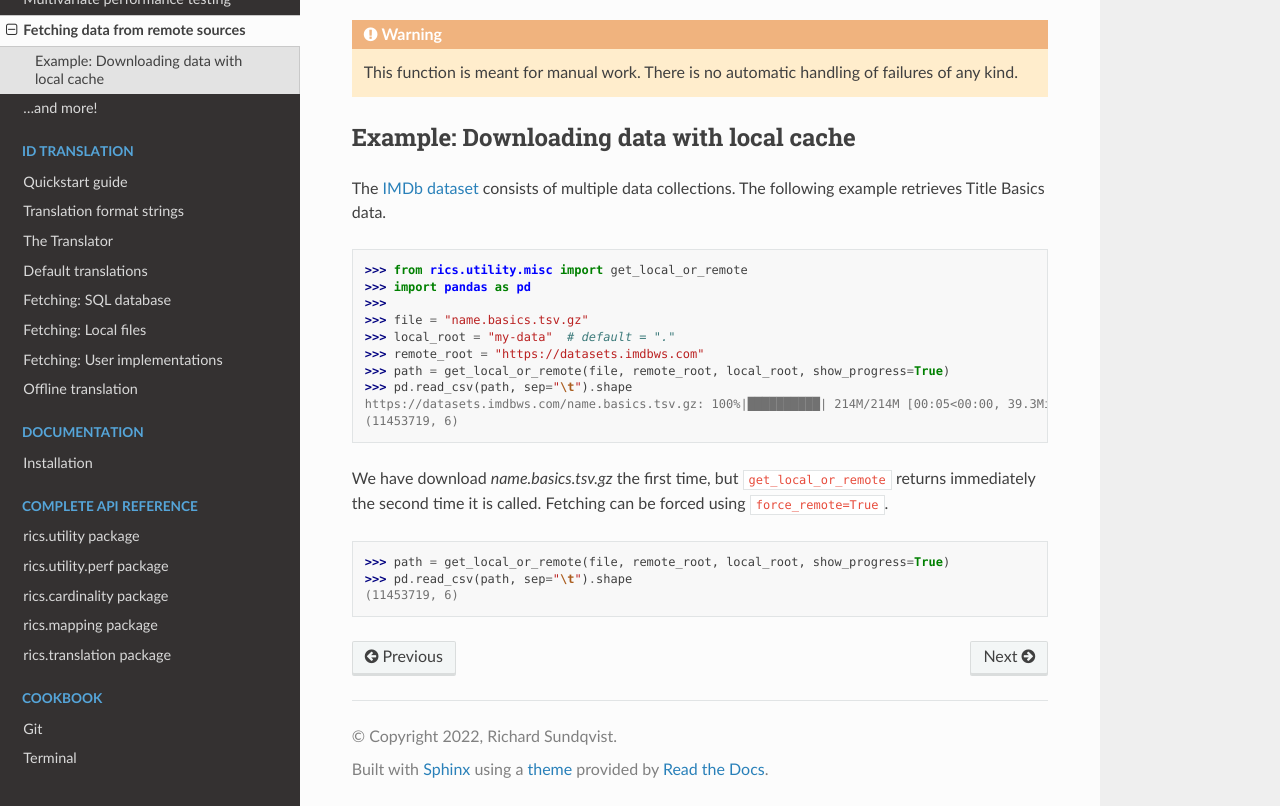
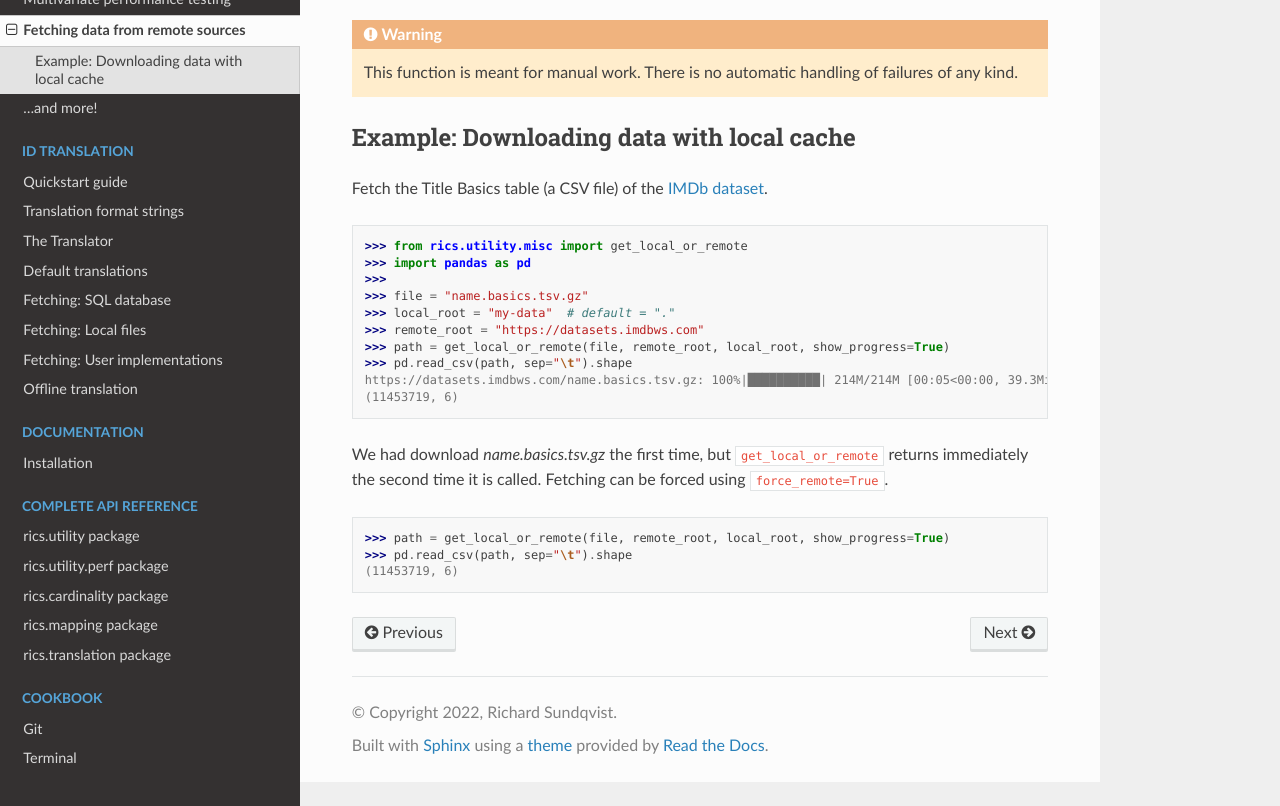
Before and after one commit to rsundqvist/rics, a Sphinx documentation site: the page built from docs/utility-data-download.rst, in a window 1280 px wide and 1142 px high, cut to the strip 336-1142 px from the top of the window. Built offline with Sphinx 7.4.7 and the Read the Docs theme 2.0.0, drawn with Linux system fonts in a browser that asks for light colours.

Commit message:
Update utility-data-download.rst

```diff
--- a/docs/utility-data-download.rst
+++ b/docs/utility-data-download.rst
@@ -13,7 +13,7 @@ postprocessed data is stored.
 ------------------------------------------
 Example: Downloading data with local cache
 ------------------------------------------
-The `IMDb dataset`_ consists of multiple data collections. The following example retrieves Title Basics data.
+Fetch the Title Basics table (a CSV file) of the `IMDb dataset`_.
 
 >>> from rics.utility.misc import get_local_or_remote
 >>> import pandas as pd
@@ -26,7 +26,7 @@ The `IMDb dataset`_ consists of multiple data collections. The following example
 https://datasets.imdbws.com/name.basics.tsv.gz: 100%|██████████| 214M/214M [00:05<00:00, 39.3MiB/s]
 (11453719, 6)
 
-We have download `name.basics.tsv.gz` the first time, but ``get_local_or_remote`` returns immediately the second
+We had download `name.basics.tsv.gz` the first time, but ``get_local_or_remote`` returns immediately the second
 time it is called. Fetching can be forced using ``force_remote=True``.
 
 >>> path = get_local_or_remote(file, remote_root, local_root, show_progress=True) # doctest: +SKIP
```
